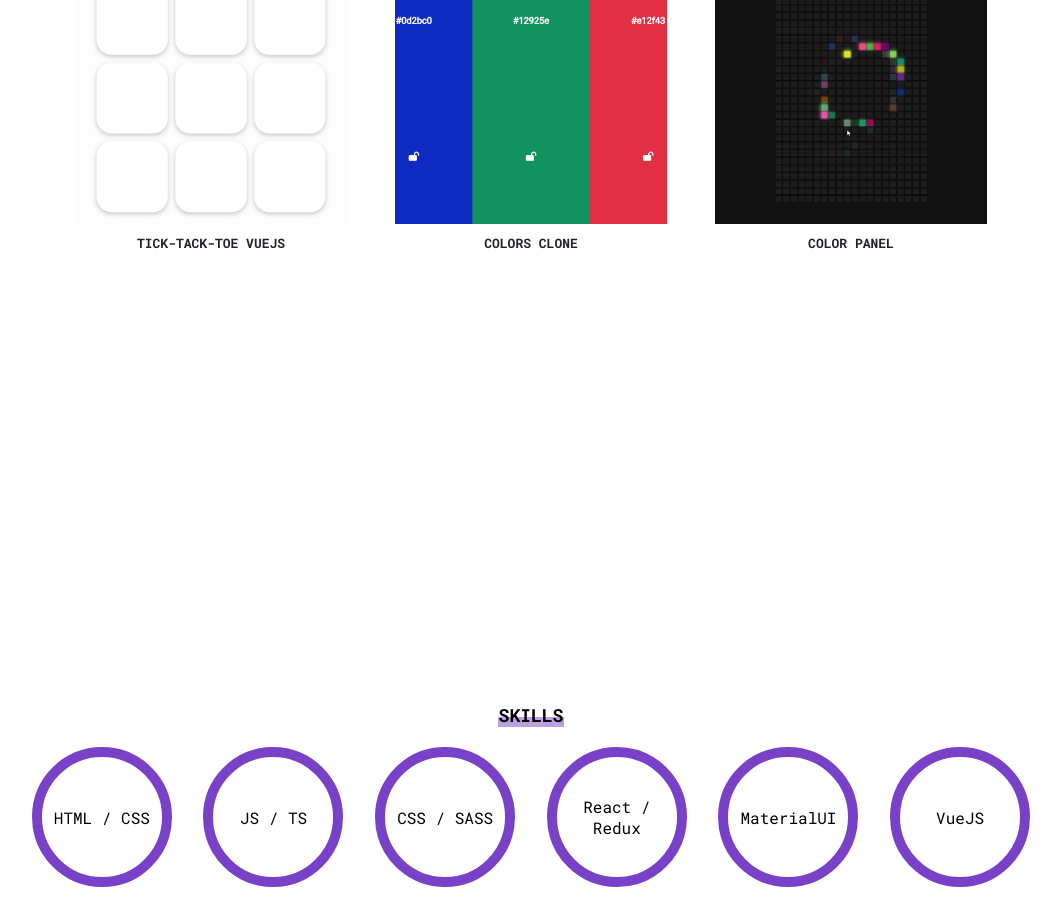
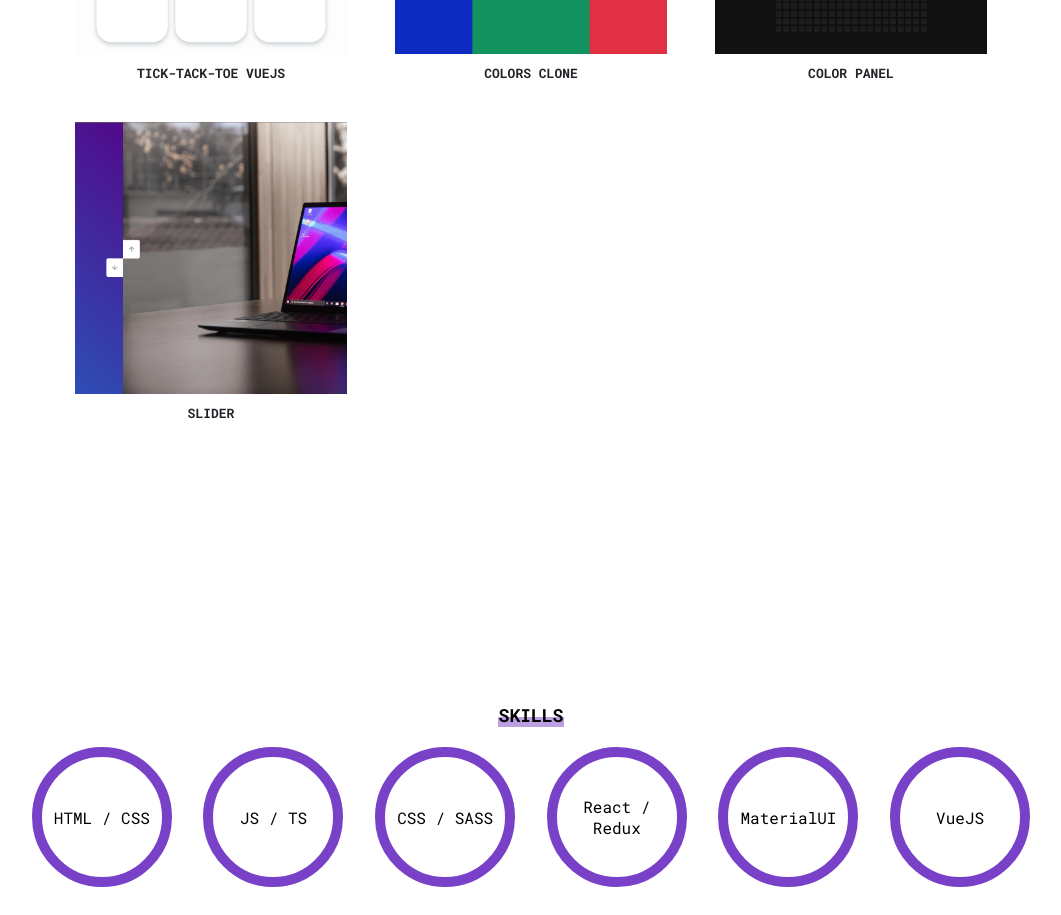
Before and after one commit to UladzislauPapliouka/Portfolio, a React (Create React App) app: page / in a window 1280 px wide. Shown: the part 2720-3635 px from the top of the page, without its empty margins (109-1170 px from the left). Built offline with nearby package versions, Linux system fonts and the light colour scheme.

Commit message:
Added slider

```diff
--- a/src/Components/WorkExamplesBlock.tsx
+++ b/src/Components/WorkExamplesBlock.tsx
@@ -5,7 +5,7 @@ import {Work} from "./Work";
 import tickTackToe from "../assets/PHOTOS/tic-tac-toe.png";
 import colorsClone from "../assets/PHOTOS/colors.png"
 import colorsPanel from "../assets/PHOTOS/colorPanel.png"
-
+import Slider from "../assets/PHOTOS/slider.png"
 
 
 export const WorkExamplesBlock: FC = () => {
@@ -16,6 +16,7 @@ export const WorkExamplesBlock: FC = () => {
         <Work title={"Tick-tack-toe VueJS"} src={tickTackToe} link={"https://uladzislaupapliouka.github.io/tick-tack-toe-vuejs/"}/>
         <Work title={"Colors Clone"} src={colorsClone} link={"https://uladzislaupapliouka.github.io/color-clone/"}/>
         <Work title={"Color Panel"} src={colorsPanel} link={"https://uladzislaupapliouka.github.io/color-board/"}/>
+        <Work title={"Slider"} src={Slider} link={"https://uladzislaupapliouka.github.io/slider/"}/>
       </div>
     </Container>
   );
```
